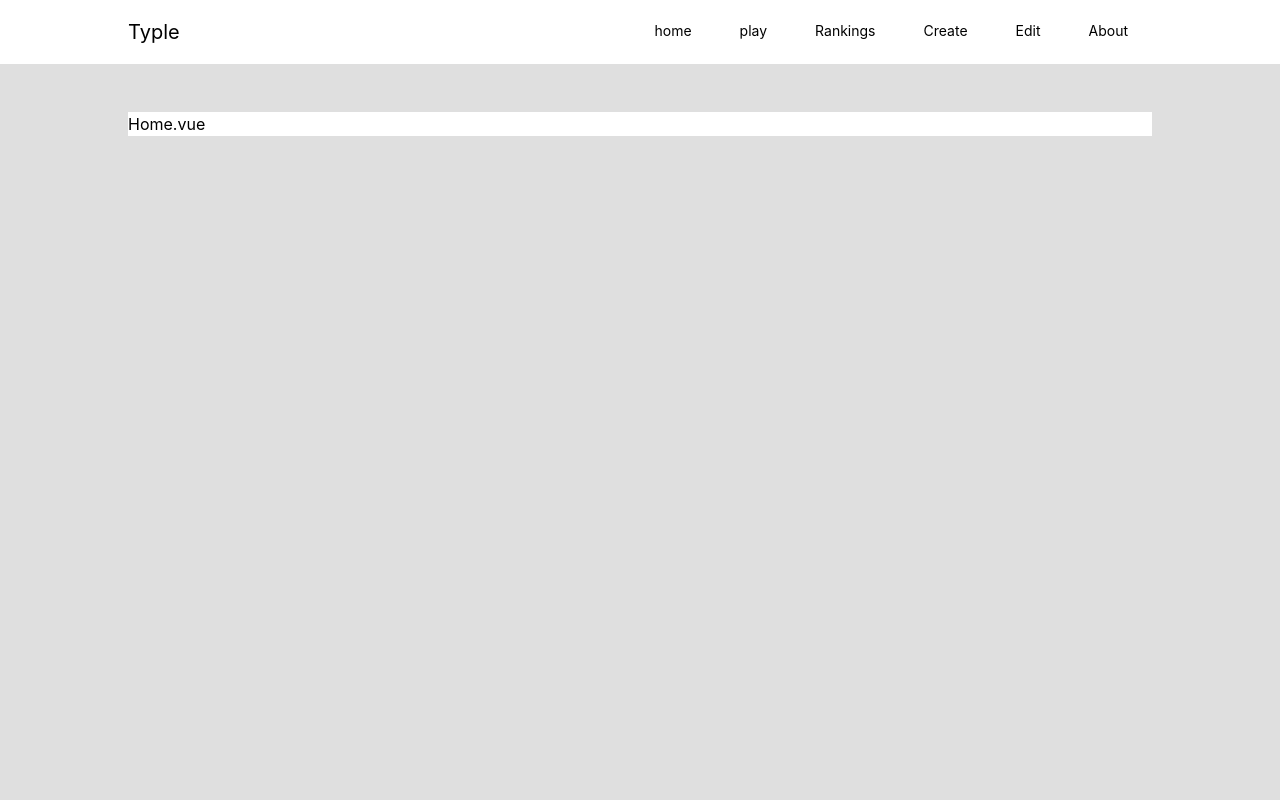
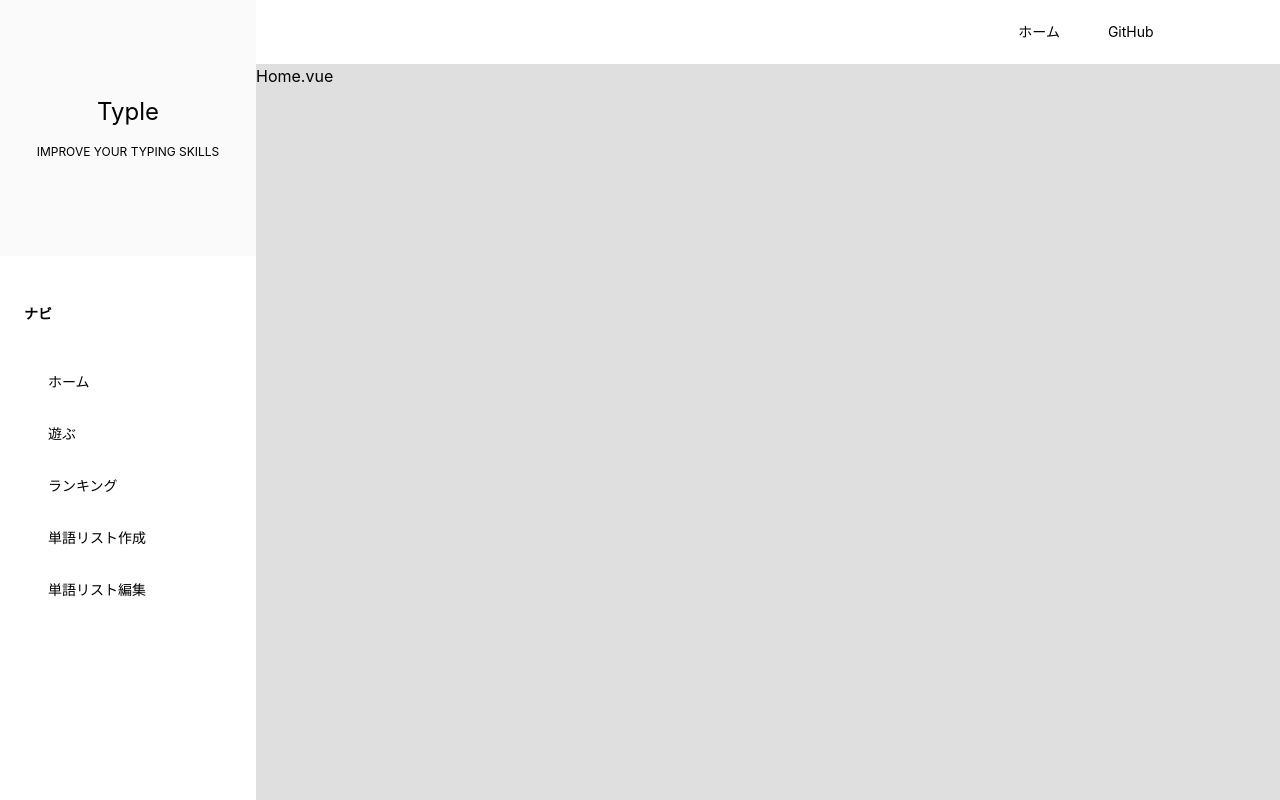
Before and after one commit to liyur-qie/typle-v, a Vue app: page / in a window 1280 px wide. Built offline with nearby package versions, Linux system fonts and the light colour scheme.

Commit message:
基本レイアウトを作成

```diff
--- a/src/App.vue
+++ b/src/App.vue
@@ -1,21 +1,15 @@
 <template>
-  <nav class="flex justify-center items-center h-16 bg-white">
-    <div class="flex justify-between w-4/5">
-      <h1 class="text-xl">Typle</h1>
-      <ul class="flex">
-        <li v-for="navItem in navItems">
-          <router-link
-            :to="'/' + navItem"
-            class="text-sm py-3 px-6 hover:bg-gray-100"
-          >{{ navItem }}</router-link>
-        </li>
-      </ul>
+  <div className="flex flex-wrap">
+    <Sidebar />
+    <div className="flex-auto">
+      <Navbar />
+      <main>
+        <RouterView />
+      </main>
     </div>
-  </nav>
-  <main class="mx-auto mt-12 bg-white w-4/5">
-    <router-view />
-  </main>
+  </div>
 </template>
 <script setup lang="ts">
-const navItems = ["home", "play", "Rankings", "Create", "Edit", "About"]
+import Navbar from "@/components/Navbar/Navbar.vue"
+import Sidebar from '@/components/Sidebar/Sidebar.vue';
 </script>
--- a/src/components/HelloWorld.vue
+++ /dev/null
@@ -1,38 +0,0 @@
-<script setup lang="ts">
-import { ref } from 'vue'
-
-defineProps<{ msg: string }>()
-
-const count = ref(0)
-</script>
-
-<template>
-  <h1>{{ msg }}</h1>
-
-  <div class="card">
-    <button type="button" @click="count++">count is {{ count }}</button>
-    <p>
-      Edit
-      <code>components/HelloWorld.vue</code> to test HMR
-    </p>
-  </div>
-
-  <p>
-    Check out
-    <a href="https://vuejs.org/guide/quick-start.html#local" target="_blank"
-      >create-vue</a
-    >, the official Vue + Vite starter
-  </p>
-  <p>
-    Install
-    <a href="https://github.com/vuejs/language-tools" target="_blank">Volar</a>
-    in your IDE for a better DX
-  </p>
-  <p class="read-the-docs">Click on the Vite and Vue logos to learn more</p>
-</template>
-
-<style scoped>
-.read-the-docs {
-  color: #888;
-}
-</style>
--- /dev/null
+++ b/src/components/Navbar/Navbar.vue
@@ -0,0 +1,17 @@
+<template>
+  <nav class="flex justify-center items-center h-16 bg-white">
+    <div className="navbar w-full">
+      <div className="flex justify-end w-4/5 mx-auto">
+        <NavbarList />
+      </div>
+    </div>
+  </nav>
+</template>
+<script setup lang="ts">
+import NavbarList from '@/components/Navbar/NavbarList.vue';
+</script>
+<style lang="scss">
+.navbar {
+  background-color: #fff;
+}
+</style>
--- /dev/null
+++ b/src/components/Navbar/NavbarList.vue
@@ -0,0 +1,15 @@
+<template>
+  <ul className="flex list-style-none">
+      <NavbarListItem v-for="(route, index) in routes" :key="index" :path="route.path">{{ route.title }}</NavbarListItem>
+      <li>
+        <a href="https://github.com/liyur-qie/typle-v" class="block text-sm py-5 px-6">GitHub</a>
+      </li>
+  </ul>
+</template>
+<script setup lang="ts">
+import NavbarListItem from "@/components/Navbar/NavbarListItem.vue"
+
+const routes = [
+  { title: "ホーム", path: "/" },
+]
+</script>
--- /dev/null
+++ b/src/components/Navbar/NavbarListItem.vue
@@ -0,0 +1,12 @@
+<template>
+  <li className="navbarListItem">
+    <RouterLink :to="path" class="block text-sm py-5 px-6">
+      <slot />
+    </RouterLink>
+  </li>
+</template>
+<script setup lang="ts">
+defineProps<{
+  path: string
+}>()
+</script>
--- /dev/null
+++ b/src/components/Sidebar/AppLogo.vue
@@ -0,0 +1,13 @@
+<template>
+  <div id="appLogo" class="flex items-center justify-center h-64 w-64">
+    <div class="text-center">
+      <h1 class="text-2xl">Typle</h1>
+      <h2 class="text-xs mt-4">IMPROVE YOUR TYPING SKILLS</h2>
+    </div>
+  </div>
+</template>
+<style lang="scss">
+#appLogo {
+  background-color: #fafafa;
+}
+</style>
--- /dev/null
+++ b/src/components/Sidebar/NavList.vue
@@ -0,0 +1,17 @@
+<template>
+  <NavListItem v-for="(route, index) in routes" :key="index" :route="route">
+    {{  route.name }}
+  </NavListItem>
+</template>
+<script setup lang="ts">
+import NavListItem from "@/components/Sidebar/NavListItem.vue"
+
+const routes = [
+  { path: '/home', name: "ホーム" },
+  { path: '/play', name: "遊ぶ" },
+  { path: '/rankings', name: "ランキング" },
+  { path: '/create', name: "単語リスト作成" },
+  { path: '/edit', name: "単語リスト編集" },
+
+]
+</script>
--- /dev/null
+++ b/src/components/Sidebar/NavListItem.vue
@@ -0,0 +1,20 @@
+<template>
+  <li class="list-none">
+    <RouterLink :to="route.path" class="block text-sm py-4 pl-12">
+      <slot />
+    </RouterLink>
+  </li>
+</template>
+<script setup lang="ts">
+defineProps<{ route: any }>()
+</script>
+<style lang="scss">
+li {
+  a {
+    &:hover {
+      background: #FEF0F6;
+      color: #E9176F;
+    }
+  }
+}
+</style>
--- /dev/null
+++ b/src/components/Sidebar/Sidebar.vue
@@ -0,0 +1,17 @@
+<template>
+  <div id="sidebar">
+    <AppLogo />
+    <h3 class="text-sm font-bold ml-6 mt-12 mb-8">ナビ</h3>
+    <NavList />
+  </div>
+</template>
+<script setup lang="ts">
+import AppLogo from "@/components/Sidebar/AppLogo.vue"
+import NavList from "@/components/Sidebar/NavList.vue"
+</script>
+<style lang="scss">
+#sidebar {
+  background-color: #fff;
+  height: 100vh;
+}
+</style>
--- a/src/router/index.ts
+++ b/src/router/index.ts
@@ -7,7 +7,7 @@ import HomeView from '../views/Home.vue'
 import PlayView from '../views/Play.vue'
 import RankingsView from '../views/Rankings.vue'
 
-const routes = [
+export const routes = [
   { path: '/', component: HomeView },
   { path: '/home', component: HomeView },
   { path: '/play', component: PlayView },
```
